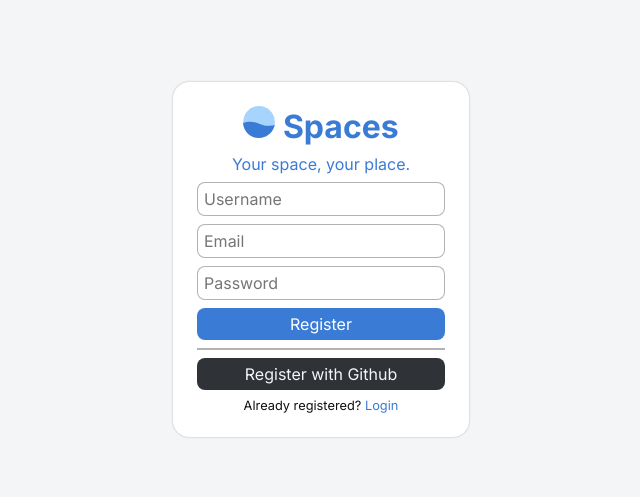
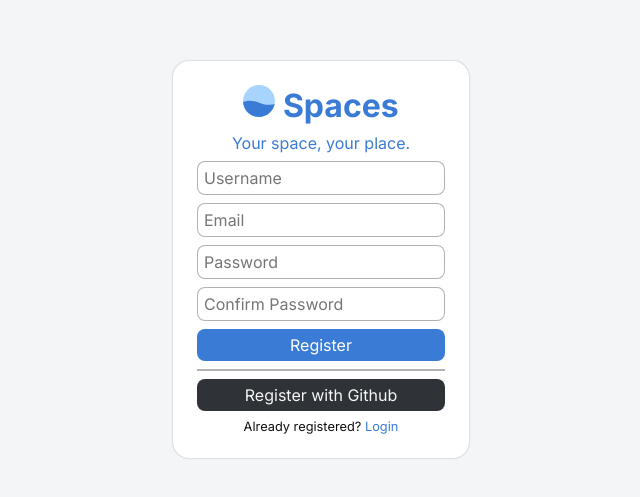
Before and after one commit to Daxyca/spaces-client, a React (Vite) app: page /auth/register in a window 1280 px wide. Shown: the part 141-638 px from the top of the page, without its empty margins (319-959 px from the left). Built offline with nearby package versions, Linux system fonts and the light colour scheme; no server answers.

Commit message:
feat: confirm password input on registration

```diff
--- a/src/components/auth/RegisterForm.jsx
+++ b/src/components/auth/RegisterForm.jsx
@@ -7,6 +7,8 @@ export default function RegisterForm() {
   const navigate = useNavigate();
   const [errors, setErrors] = useState({});
   const pending = useRef();
+  const passwordInput = useRef();
+  const confirmPasswordInput = useRef();
 
   function handleRegisterSubmit(event) {
     event.preventDefault();
@@ -16,13 +18,20 @@ export default function RegisterForm() {
     const username = formData.get("username");
     const email = formData.get("email");
     const password = formData.get("password");
+    const confirmPassword = formData.get("confirmPassword");
+    setErrors({});
+    if (password !== confirmPassword) {
+      setErrors({ confirmPassword: "Passwords do not match." });
+      pending.current = false;
+      return;
+    }
     const register = async () => {
       try {
         const endpoint = import.meta.env.VITE_API_URL + "/auth/register";
         const res = await fetch(endpoint, {
           method: "POST",
           headers: { "Content-Type": "application/json" },
-          body: JSON.stringify({ username, email, password }),
+          body: JSON.stringify({ username, email, password, confirmPassword }),
         });
         const json = await res.json();
         if (!json.error) {
@@ -39,6 +48,20 @@ export default function RegisterForm() {
     };
     register();
   }
+
+  const handlePasswordInput = (event) => {
+    const password = passwordInput.current.value;
+    const confirmPassword = confirmPasswordInput.current.value;
+    if (confirmPassword === "" || password !== confirmPassword) {
+      confirmPasswordInput.current.style.outline = "0.0625rem solid red";
+      confirmPasswordInput.current.setCustomValidity(
+        "Must be same as password."
+      );
+    } else {
+      confirmPasswordInput.current.style.outline = "none";
+      confirmPasswordInput.current.setCustomValidity("");
+    }
+  };
 
   return (
     <>
@@ -77,9 +100,28 @@ export default function RegisterForm() {
           minLength="3"
           maxLength="32"
           placeholder="Password"
+          onInput={handlePasswordInput}
+          ref={passwordInput}
           required
         />
         {errors.password && <p className="field-error">{errors.password}</p>}
+        <label className="sr-only" htmlFor="confirmPassword">
+          Confirm Password:
+        </label>
+        <input
+          type="password"
+          name="confirmPassword"
+          id="confirmPassword"
+          minLength="3"
+          maxLength="32"
+          placeholder="Confirm Password"
+          onInput={handlePasswordInput}
+          ref={confirmPasswordInput}
+          required
+        />
+        {errors.confirmPassword && (
+          <p className="field-error">{errors.confirmPassword}</p>
+        )}
         <button className="button" type="submit">
           Register
         </button>
--- a/src/styles/App.css
+++ b/src/styles/App.css
@@ -167,6 +167,10 @@ button {
 button:hover {
   box-shadow: 0 0 0.125rem rgb(255, 255, 255);
   opacity: 0.85;
+}
+
+input:focus {
+  outline: 0.0625rem solid var(--neutral-900);
 }
 
 .avatar-container {
--- a/src/styles/AuthPage.css
+++ b/src/styles/AuthPage.css
@@ -47,6 +47,10 @@
   border: 0.0625rem solid rgba(0, 0, 0, 0.3);
 }
 
+.auth-form > input:user-invalid {
+  outline: 0.0625rem solid crimson;
+}
+
 .field-error {
   color: crimson;
   font-size: 0.75rem;
```
